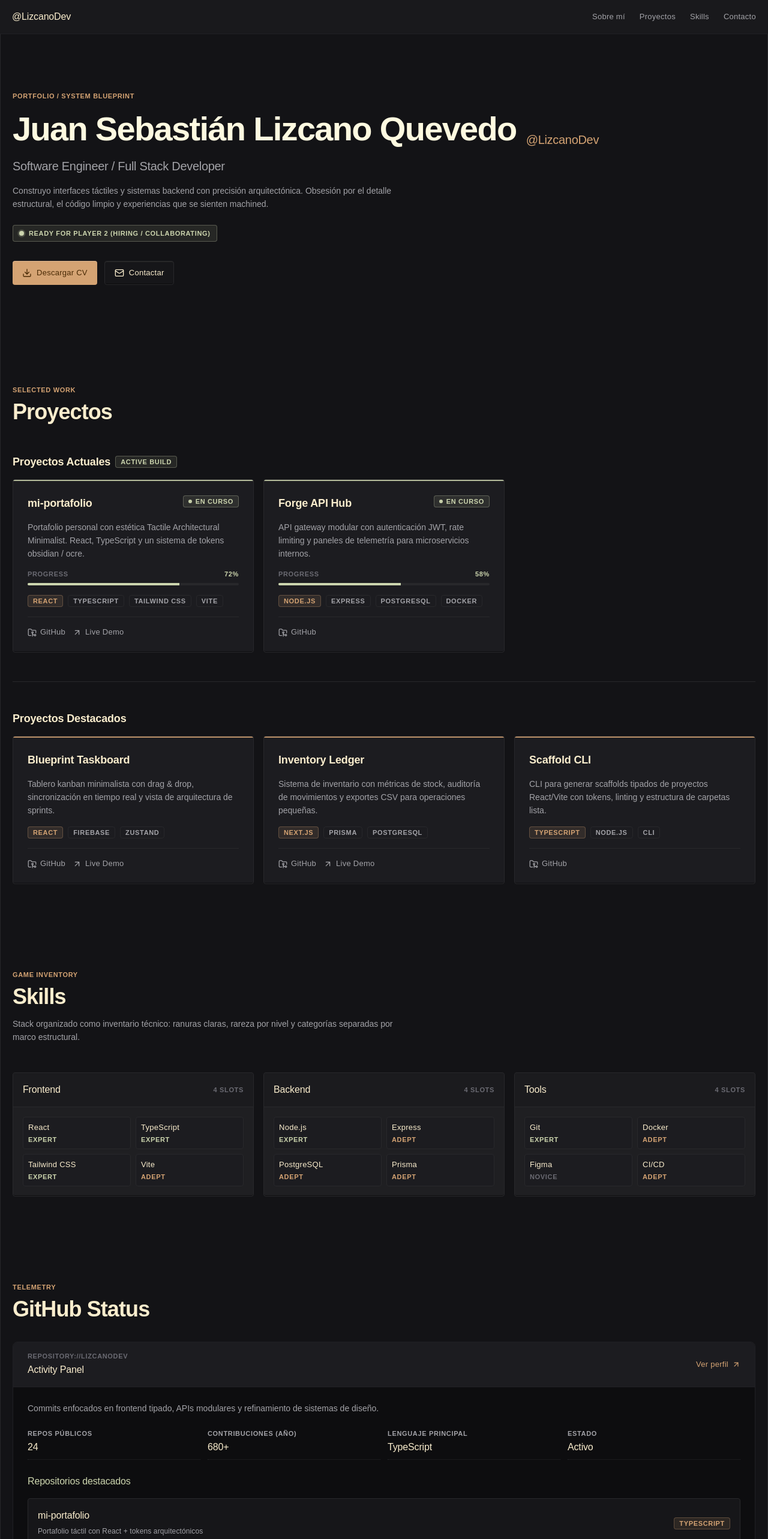
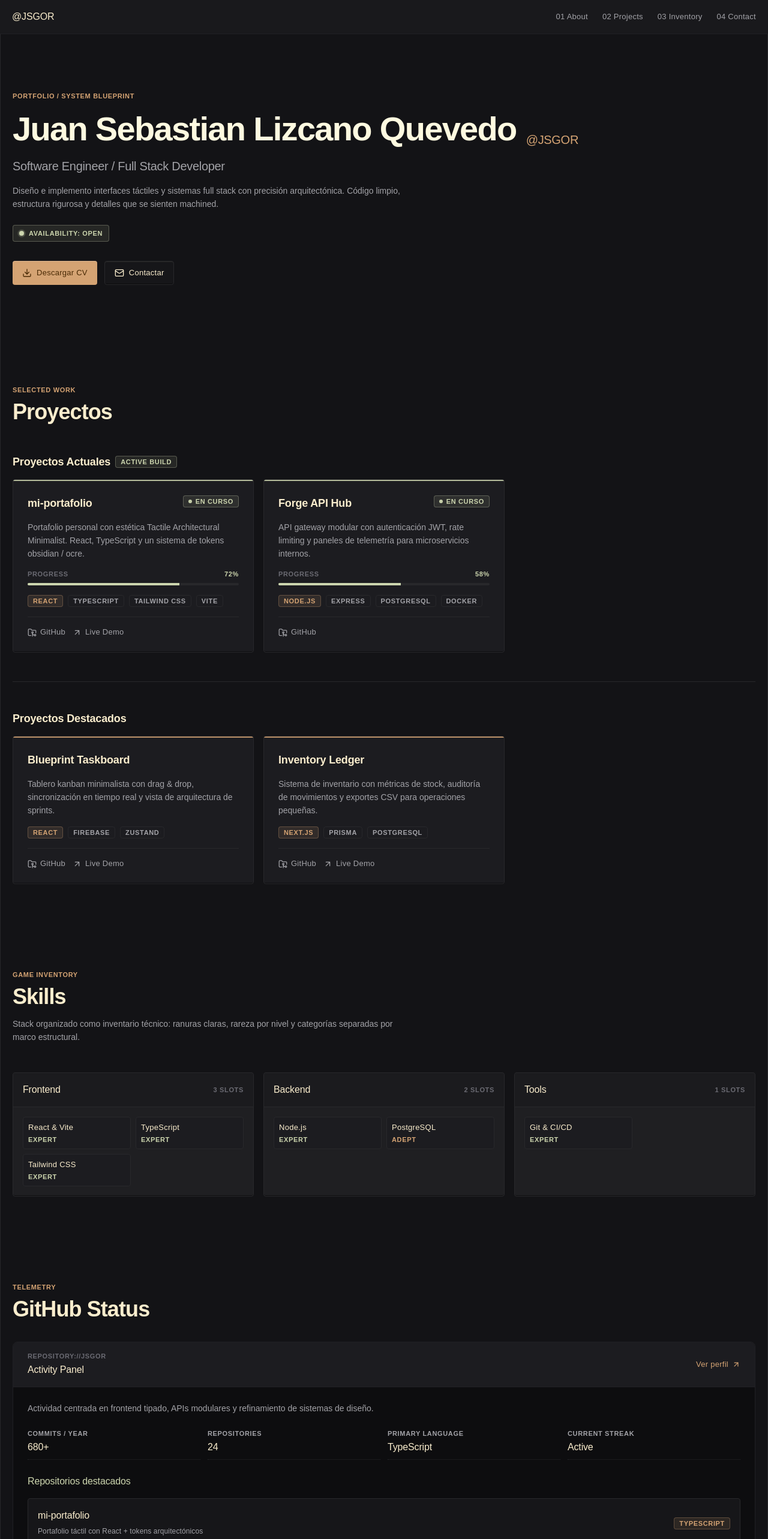
Before and after one commit to GORENTFUC/GORENTFUC.github.io, a React (Vite) app: page / in a window 1280 px wide. Shown: the top 2566 px of the page at 60% size. Built offline with nearby package versions, Linux system fonts and the light colour scheme.

Commit message:
feat(data): refresh brand to JSGOR and enrich content model

```diff
--- a/src/data/portfolio.ts
+++ b/src/data/portfolio.ts
@@ -14,6 +14,8 @@ export interface Skill {
   name: string
   category: "Frontend" | "Backend" | "Tools"
   level: "Novice" | "Adept" | "Expert"
+  levelValue: number
+  description: string
 }
 
 export interface SocialLink {
@@ -24,15 +26,22 @@ export interface SocialLink {
 }
 
 export const profile = {
-  name: "Juan Sebastián Lizcano Quevedo",
-  alias: "@LizcanoDev",
+  name: "Juan Sebastian Lizcano Quevedo",
+  shortName: "J. Lizcano",
+  alias: "@JSGOR",
   role: "Software Engineer / Full Stack Developer",
-  statusBadge: "Ready for Player 2 (Hiring / Collaborating)",
+  statusBadge: "Availability: Open",
   summary:
-    "Construyo interfaces táctiles y sistemas backend con precisión arquitectónica. Obsesión por el detalle estructural, el código limpio y experiencias que se sienten machined.",
+    "Diseño e implemento interfaces táctiles y sistemas full stack con precisión arquitectónica. Código limpio, estructura rigurosa y detalles que se sienten machined.",
   location: "Colombia",
   cvUrl: "/cv-juan-sebastian-lizcano.pdf",
-  githubUsername: "LizcanoDev",
+  githubUsername: "JSGOR",
+  heroStats: [
+    { label: "Discipline", value: "Full Stack / UI Systems" },
+    { label: "Focus", value: "React · TypeScript · APIs" },
+    { label: "Status", value: "Hiring / Collaborating" },
+    { label: "Timezone", value: "COT // Active" },
+  ],
 } as const
 
 export const currentProjects: Project[] = [
@@ -42,8 +51,8 @@ export const currentProjects: Project[] = [
     description:
       "Portafolio personal con estética Tactile Architectural Minimalist. React, TypeScript y un sistema de tokens obsidian / ocre.",
     tags: ["React", "TypeScript", "Tailwind CSS", "Vite"],
-    githubUrl: "https://github.com/LizcanoDev/mi-portafolio",
-    liveUrl: "https://lizcanodev.dev",
+    githubUrl: "https://github.com/JSGOR/mi-portafolio",
+    liveUrl: "https://jsgor.dev",
     status: "active",
     progress: 72,
   },
@@ -53,7 +62,7 @@ export const currentProjects: Project[] = [
     description:
       "API gateway modular con autenticación JWT, rate limiting y paneles de telemetría para microservicios internos.",
     tags: ["Node.js", "Express", "PostgreSQL", "Docker"],
-    githubUrl: "https://github.com/LizcanoDev/forge-api-hub",
+    githubUrl: "https://github.com/JSGOR/forge-api-hub",
     status: "active",
     progress: 58,
   },
@@ -66,7 +75,7 @@ export const featuredProjects: Project[] = [
     description:
       "Tablero kanban minimalista con drag & drop, sincronización en tiempo real y vista de arquitectura de sprints.",
     tags: ["React", "Firebase", "Zustand"],
-    githubUrl: "https://github.com/LizcanoDev/blueprint-taskboard",
+    githubUrl: "https://github.com/JSGOR/blueprint-taskboard",
     liveUrl: "https://blueprint-taskboard.vercel.app",
     status: "featured",
   },
@@ -76,41 +85,68 @@ export const featuredProjects: Project[] = [
     description:
       "Sistema de inventario con métricas de stock, auditoría de movimientos y exportes CSV para operaciones pequeñas.",
     tags: ["Next.js", "Prisma", "PostgreSQL"],
-    githubUrl: "https://github.com/LizcanoDev/inventory-ledger",
+    githubUrl: "https://github.com/JSGOR/inventory-ledger",
     liveUrl: "https://inventory-ledger.vercel.app",
-    status: "featured",
-  },
-  {
-    id: "featured-cli",
-    title: "Scaffold CLI",
-    description:
-      "CLI para generar scaffolds tipados de proyectos React/Vite con tokens, linting y estructura de carpetas lista.",
-    tags: ["TypeScript", "Node.js", "CLI"],
-    githubUrl: "https://github.com/LizcanoDev/scaffold-cli",
     status: "featured",
   },
 ]
 
 export const skills: Skill[] = [
-  { id: "fe-react", name: "React", category: "Frontend", level: "Expert" },
-  { id: "fe-ts", name: "TypeScript", category: "Frontend", level: "Expert" },
-  { id: "fe-tw", name: "Tailwind CSS", category: "Frontend", level: "Expert" },
-  { id: "fe-vite", name: "Vite", category: "Frontend", level: "Adept" },
-  { id: "be-node", name: "Node.js", category: "Backend", level: "Expert" },
-  { id: "be-express", name: "Express", category: "Backend", level: "Adept" },
-  { id: "be-pg", name: "PostgreSQL", category: "Backend", level: "Adept" },
-  { id: "be-prisma", name: "Prisma", category: "Backend", level: "Adept" },
-  { id: "tool-git", name: "Git", category: "Tools", level: "Expert" },
-  { id: "tool-docker", name: "Docker", category: "Tools", level: "Adept" },
-  { id: "tool-figma", name: "Figma", category: "Tools", level: "Novice" },
-  { id: "tool-ci", name: "CI/CD", category: "Tools", level: "Adept" },
+  {
+    id: "fe-react",
+    name: "React & Vite",
+    category: "Frontend",
+    level: "Expert",
+    levelValue: 9,
+    description: "Interfaces tipadas, composición limpia y performance consciente.",
+  },
+  {
+    id: "fe-ts",
+    name: "TypeScript",
+    category: "Frontend",
+    level: "Expert",
+    levelValue: 9,
+    description: "Contratos estrictos, DX sólida y menos errores en runtime.",
+  },
+  {
+    id: "fe-tw",
+    name: "Tailwind CSS",
+    category: "Frontend",
+    level: "Expert",
+    levelValue: 8,
+    description: "Sistemas visuales densos sin sacrificar ritmo ni claridad.",
+  },
+  {
+    id: "be-node",
+    name: "Node.js",
+    category: "Backend",
+    level: "Expert",
+    levelValue: 8,
+    description: "APIs modulares, auth y servicios con foco en mantenibilidad.",
+  },
+  {
+    id: "be-pg",
+    name: "PostgreSQL",
+    category: "Backend",
+    level: "Adept",
+    levelValue: 7,
+    description: "Modelado relacional, consultas eficientes y migraciones claras.",
+  },
+  {
+    id: "tool-git",
+    name: "Git & CI/CD",
+    category: "Tools",
+    level: "Expert",
+    levelValue: 8,
+    description: "Flujos de entrega, versionado disciplinado y automatización.",
+  },
 ]
 
 export const socialLinks: SocialLink[] = [
   {
     id: "social-github",
     label: "GitHub",
-    href: "https://github.com/LizcanoDev",
+    href: "https://github.com/JSGOR",
     platform: "github",
   },
   {
@@ -127,42 +163,63 @@ export const socialLinks: SocialLink[] = [
   },
 ]
 
+/** Deterministic contribution levels (0–4) for a 52×7 heatmap. */
+export function buildContributionHeatmap(weeks = 52): number[][] {
+  const columns: number[][] = []
+
+  for (let week = 0; week < weeks; week += 1) {
+    const days: number[] = []
+    for (let day = 0; day < 7; day += 1) {
+      const seed = (week * 17 + day * 31 + 11) % 100
+      if (seed < 28) days.push(0)
+      else if (seed < 48) days.push(1)
+      else if (seed < 68) days.push(2)
+      else if (seed < 86) days.push(3)
+      else days.push(4)
+    }
+    columns.push(days)
+  }
+
+  return columns
+}
+
 export const githubActivity = {
-  username: "LizcanoDev",
-  profileUrl: "https://github.com/LizcanoDev",
+  username: "JSGOR",
+  profileUrl: "https://github.com/JSGOR",
   summary:
-    "Commits enfocados en frontend tipado, APIs modulares y refinamiento de sistemas de diseño.",
+    "Actividad centrada en frontend tipado, APIs modulares y refinamiento de sistemas de diseño.",
+  heatmap: buildContributionHeatmap(52),
   stats: [
-    { label: "Repos públicos", value: "24" },
-    { label: "Contribuciones (año)", value: "680+" },
-    { label: "Lenguaje principal", value: "TypeScript" },
-    { label: "Estado", value: "Activo" },
+    { label: "Commits / Year", value: "680+" },
+    { label: "Repositories", value: "24" },
+    { label: "Primary Language", value: "TypeScript" },
+    { label: "Current Streak", value: "Active" },
   ],
   featuredRepos: [
     {
       name: "mi-portafolio",
       description: "Portafolio táctil con React + tokens arquitectónicos",
-      url: "https://github.com/LizcanoDev/mi-portafolio",
+      url: "https://github.com/JSGOR/mi-portafolio",
       language: "TypeScript",
     },
     {
       name: "forge-api-hub",
       description: "Gateway modular con JWT y telemetría",
-      url: "https://github.com/LizcanoDev/forge-api-hub",
+      url: "https://github.com/JSGOR/forge-api-hub",
       language: "JavaScript",
     },
     {
       name: "scaffold-cli",
       description: "Generador de scaffolds tipados para Vite",
-      url: "https://github.com/LizcanoDev/scaffold-cli",
+      url: "https://github.com/JSGOR/scaffold-cli",
       language: "TypeScript",
     },
   ],
 } as const
 
 export const navLinks = [
-  { label: "Sobre mí", href: "#sobre-mi" },
-  { label: "Proyectos", href: "#proyectos" },
-  { label: "Skills", href: "#skills" },
-  { label: "Contacto", href: "#contacto" },
+  { label: "01 About", href: "#sobre-mi" },
+  { label: "02 Projects", href: "#proyectos" },
+  { label: "03 Inventory", href: "#skills" },
+  { label: "04 Contact", href: "#contacto" },
 ] as const
```
